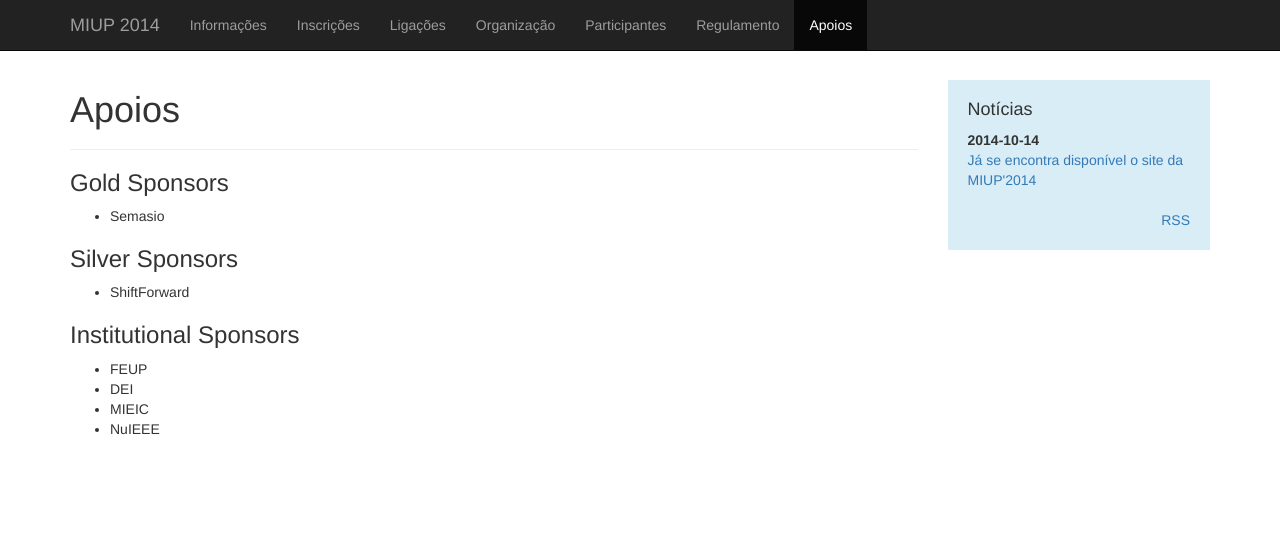
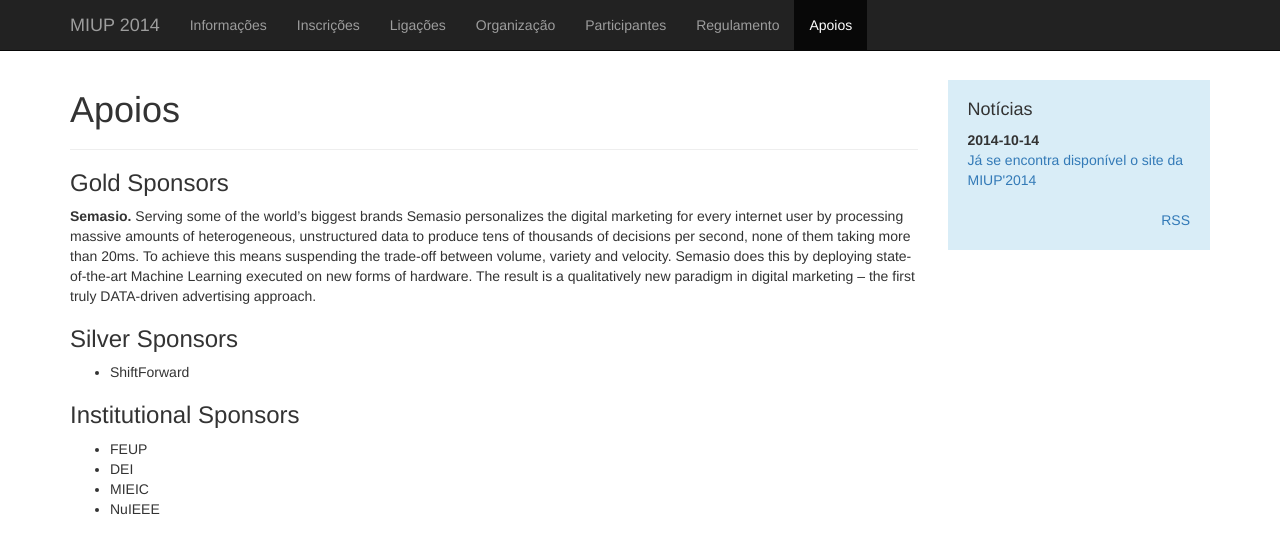
Before and after one commit to miup2014/miup2014.github.io, a Jekyll site: the page built from sponsors.md, in a window 1280 px wide. Shown: the top 554 px of the page. Built offline with Jekyll 4.4.1, drawn with Linux system fonts in a browser that asks for light colours; nearby versions of some CDN libraries.

Commit message:
Added Semasio's Description.

```diff
--- a/sponsors.md
+++ b/sponsors.md
@@ -6,7 +6,7 @@
 
 ### Gold Sponsors
 
-* Semasio
+**Semasio.** Serving some of the world’s biggest brands Semasio personalizes the digital marketing for every internet user by processing massive amounts of heterogeneous, unstructured data to produce tens of thousands of decisions per second, none of them taking more than 20ms. To achieve this means suspending the trade-off between volume, variety and velocity. Semasio does this by deploying state-of-the-art Machine Learning executed on new forms of hardware. The result is a qualitatively new paradigm in digital marketing – the first truly DATA-driven advertising approach.
 
 ### Silver Sponsors
 
```
